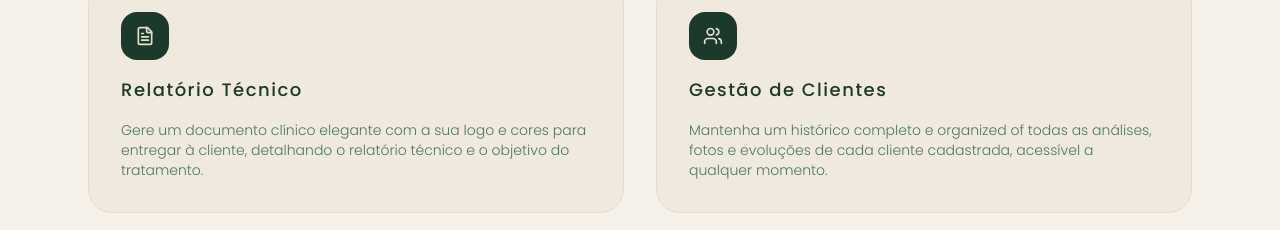
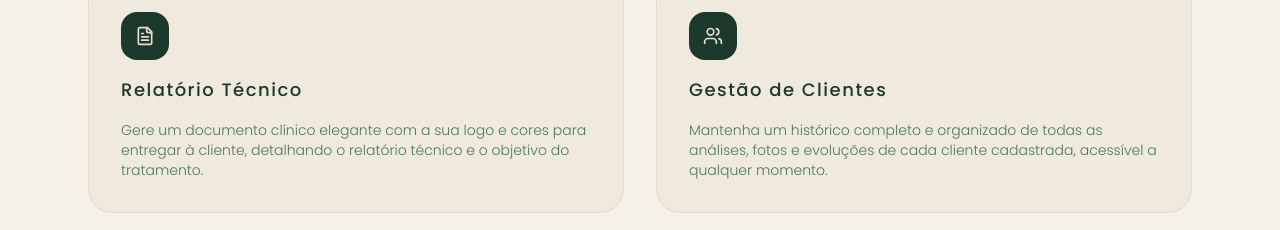
Before and after one commit to robertodrigues/app_sobrancelhas_oficial, a React (Vite) app: page /institucional in a window 1280 px wide. Shown: the part 1980-2210 px from the top of the page. Built offline with nearby package versions, Linux system fonts and the light colour scheme; no server answers.

Commit message:
[dyad] Texto do card Gestão de Clientes ajustado - wrote 1 file(s)

```diff
--- a/src/pages/Landing.tsx
+++ b/src/pages/Landing.tsx
@@ -171,7 +171,7 @@ const Landing = () => {
               </div>
               <h3 className="font-heading text-lg font-medium text-[#1C3A2B]">Gestão de Clientes</h3>
               <p className="font-body text-xs md:text-sm text-[#4A7A5C] leading-relaxed font-light">
-                Mantenha um histórico completo e organized of todas as análises, fotos e evoluções de cada cliente cadastrada, acessível a qualquer momento.
+                Mantenha um histórico completo e organizado de todas as análises, fotos e evoluções de cada cliente cadastrada, acessível a qualquer momento.
               </p>
             </div>
           </div>
```
